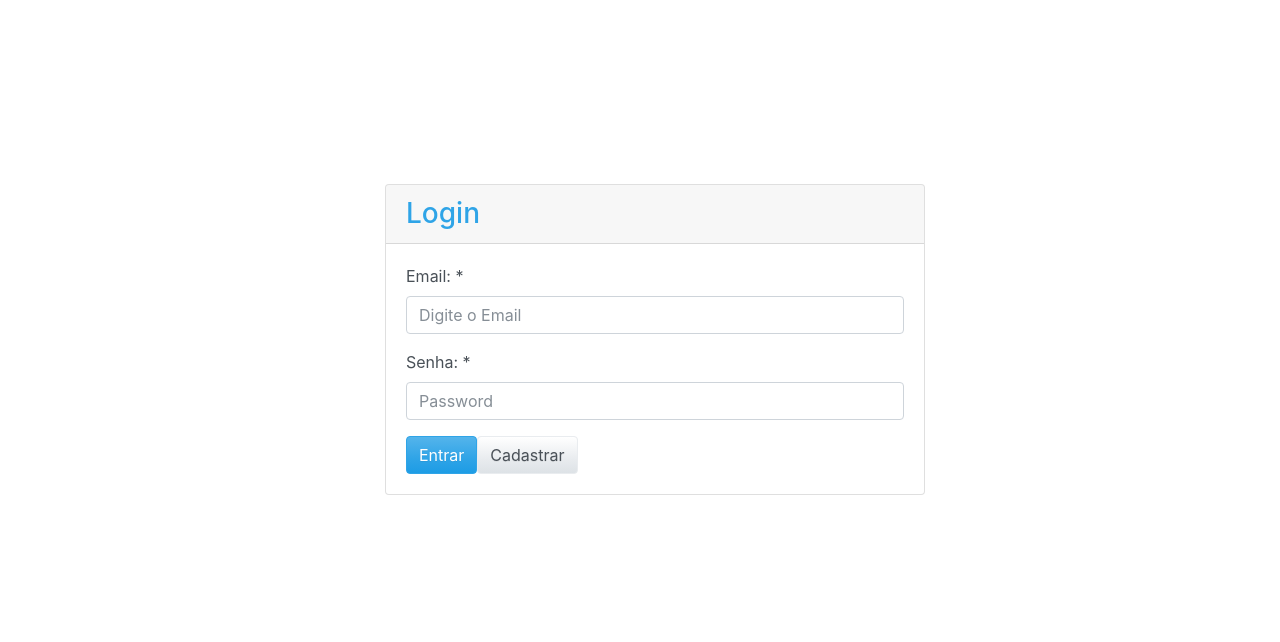
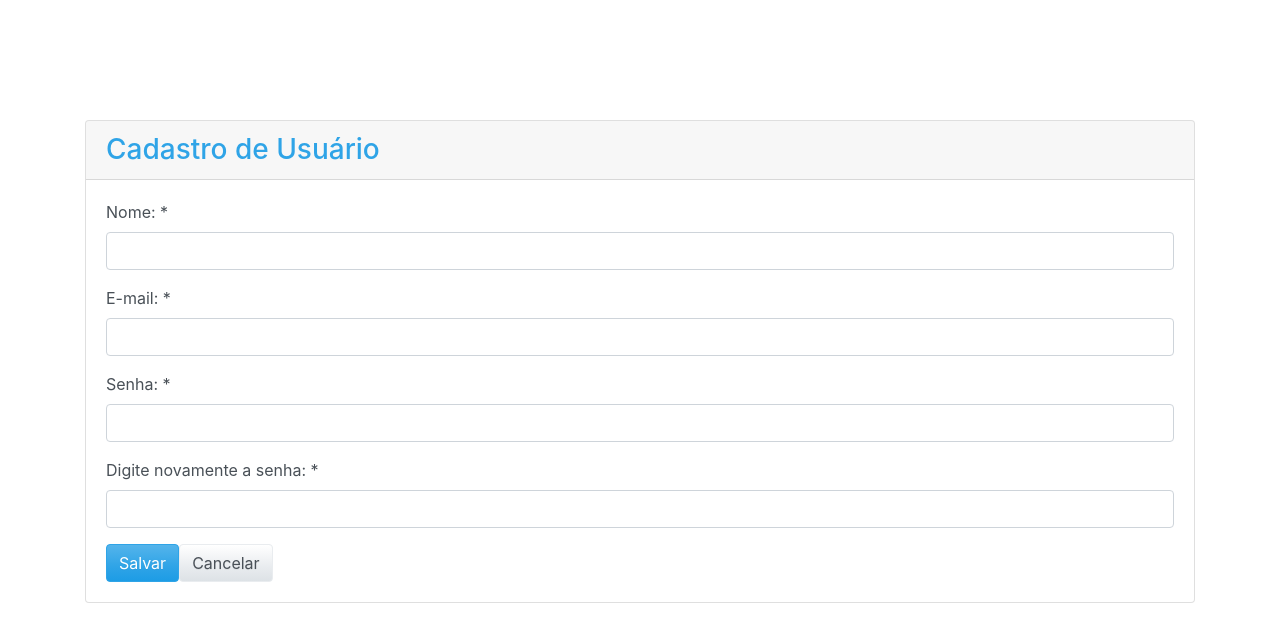
Before and after one commit to mperozo/consultorio-app, a React (Create React App) app: page /#/cadastroUsuario in a window 1280 px wide. Shown: the top 642 px of the page. Built offline with nearby package versions, Linux system fonts and the light colour scheme.

Commit message:
Incluindo formulário de Cadastro de Usuários

```diff
--- a/package.json
+++ b/package.json
@@ -9,6 +9,7 @@
     "bootswatch": "^4.4.1",
     "react": "^16.13.1",
     "react-dom": "^16.13.1",
+    "react-router-dom": "^5.1.2",
     "react-scripts": "3.4.1"
   },
   "scripts": {
--- a/src/index.js
+++ b/src/index.js
@@ -1,6 +1,6 @@
 import React from 'react';
 import ReactDOM from 'react-dom';
-import App from './App';
+import App from './main/App';
 
 
 ReactDOM.render(
--- a/src/App.js
+++ b/src/main/App.js
@@ -1,16 +1,16 @@
 import React from 'react';
 
-import Login from './views/login'
+import Rota from './rotas'
 
 import 'bootswatch/dist/cerulean/bootstrap.css';
-import './custom.css';
+import '../custom.css';
 
 class App extends React.Component {
 
   render() {
     return (
       <div>
-        <Login />
+        <Rota />
       </div>
     )
   }
--- /dev/null
+++ b/src/main/rotas.js
@@ -0,0 +1,17 @@
+import React from 'react'
+
+import Login from '../views/login'
+import CadastroUsuario from '../views/cadastroUsuario'
+import { Route, Switch, HashRouter } from 'react-router-dom'
+
+function Rotas() {
+    return (
+        <HashRouter>
+            <Switch>
+                <Route path="/login" component={Login} />
+                <Route path="/cadastroUsuario" component={CadastroUsuario} />
+            </Switch>
+        </HashRouter>
+    )
+}
+export default Rotas
--- /dev/null
+++ b/src/views/cadastroUsuario.js
@@ -0,0 +1,64 @@
+import React from 'react'
+
+import Card from '../components/card'
+import FormGroup from '../components/form-group'
+
+class CadastroUsuario extends React.Component {
+
+    state = {
+        nome: '',
+        email: '',
+        senha: '',
+        senhaRepeticao: ''
+    }
+
+    cadastrar = () => {
+        console.log(this.state);
+    }
+
+    render() {
+        return (
+            <div className="container">
+                <Card title="Cadastro de Usuário">
+                    <div className="row">
+                        <div className="col-lg-12">
+                            <div className="bs-component">
+                                <FormGroup label="Nome: *" htmlFor="inputNome">
+                                    <input type="text"
+                                            id="idInputNome"
+                                            className="form-control"
+                                            name="nome"
+                                            onChange={ e => this.setState({nome: e.target.value}) }/>
+                                </FormGroup>
+                                <FormGroup label="E-mail: *" htmlFor="inputEmail">
+                                    <input type="email"
+                                            id="idInputEmail"
+                                            className="form-control"
+                                            name="email"
+                                            onChange={ e => this.setState({email: e.target.value}) }/>
+                                </FormGroup>
+                                <FormGroup label="Senha: *" htmlFor="inputSenha">
+                                    <input type="password"
+                                            id="idInputSenha"
+                                            className="form-control"
+                                            name="senha"
+                                            onChange={ e => this.setState({senha: e.target.value}) }/>
+                                </FormGroup>
+                                <FormGroup label="Digite novamente a senha: *" htmlFor="inputSenhaRepeticao">
+                                    <input type="password"
+                                            id="idInputSenhaRepeticao"
+                                            className="form-control"
+                                            name="senhaRepeticao"
+                                            onChange={ e => this.setState({senhaRepeticao: e.target.value}) }/>
+                                </FormGroup>
+                                <button onClick={this.cadastrar} type="button" className="btn btn-primary">Salvar</button>
+                                <button type="button" className="btn btn-secondary">Cancelar</button>
+                            </div>
+                        </div>
+                    </div>
+                </Card>
+            </div>
+        )
+    }
+}
+export default CadastroUsuario
--- a/src/views/login.js
+++ b/src/views/login.js
@@ -29,7 +29,7 @@
                                 <div className="row">
                                     <div className="col-lg-12">
                                         <fieldset>
-                                            <FormGroup label="Email: *" htmlFor="exampleInputEmail1">
+                                            <FormGroup label="E-mail: *" htmlFor="exampleInputEmail1">
                                                 <input type="email"
                                                         value={this.state.email}
                                                         onChange={e => this.setState({email: e.target.value})}
```
Also changed, not shown: 1 other file (tests, documents, lock files or other folders).
